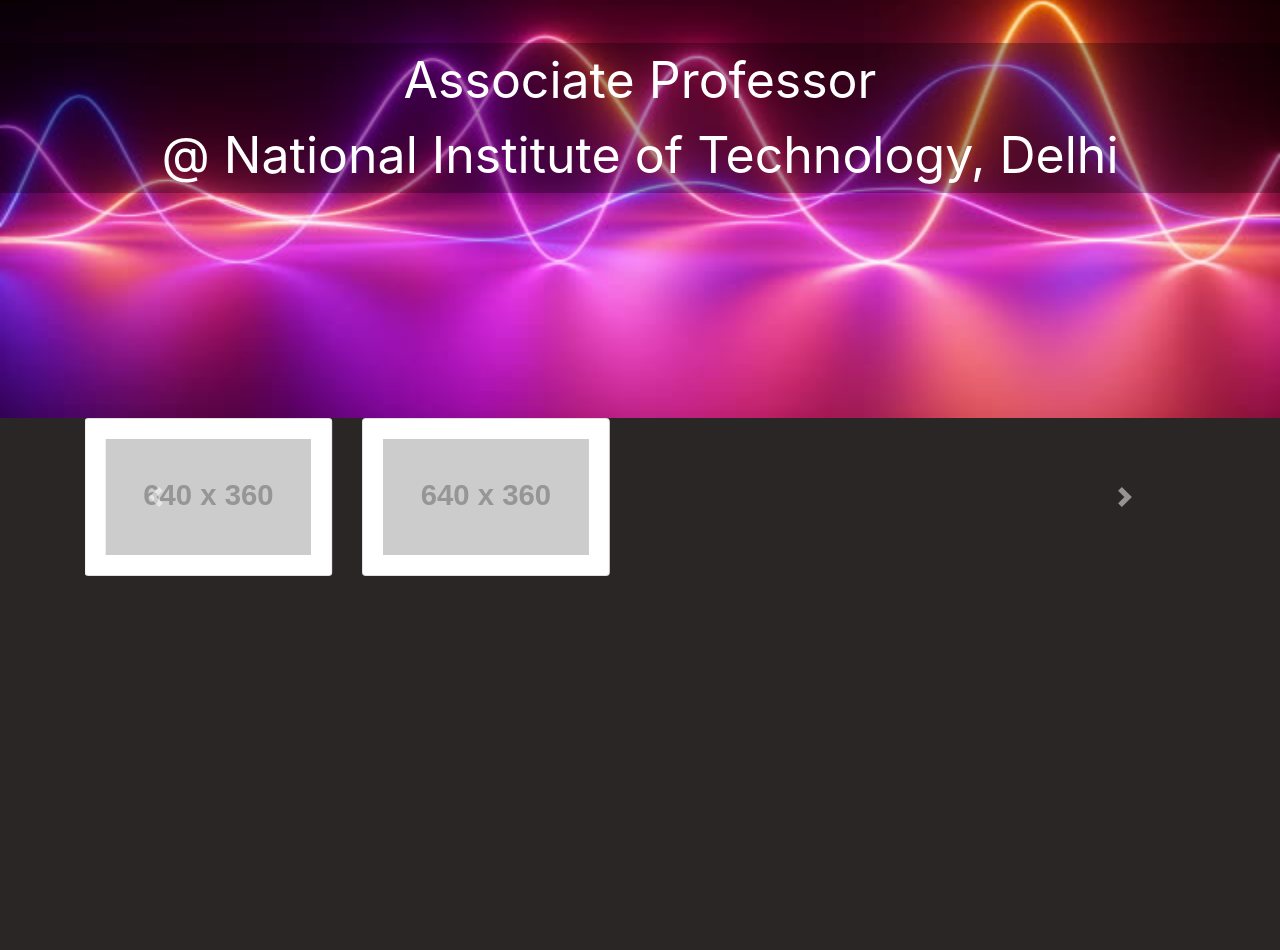
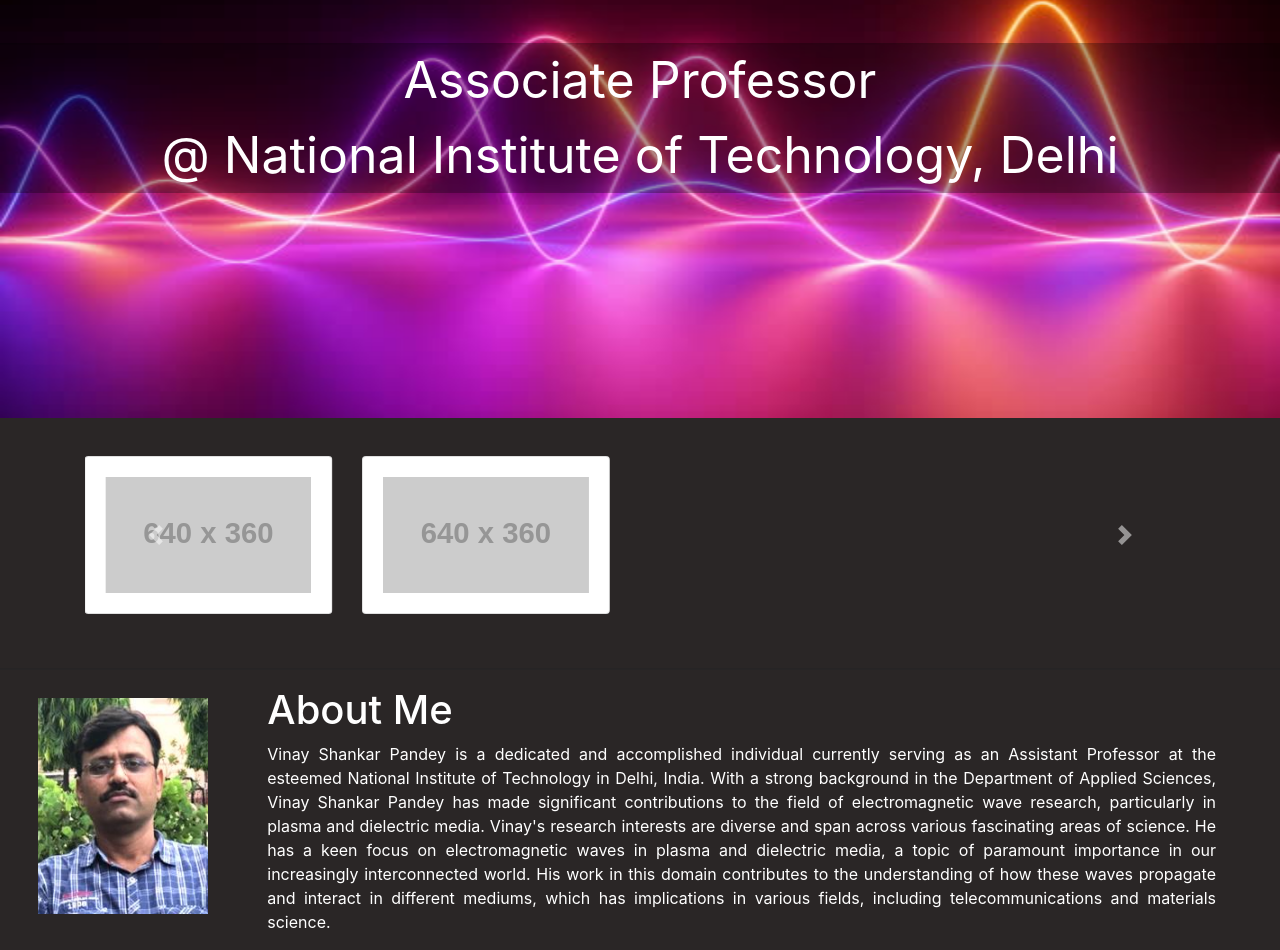
Before and after one commit to aykumar21/vport, a plain HTML site: page index.html in a window 1280 px wide. Shown: the part 244-1194 px from the top of the page. Before the commit the page ends 820 px from the top, so only its background shows below. Drawn offline with nearby package versions, Linux system fonts and the light colour scheme; placeholder pictures from the web are drawn by us; a script that the page names is missing.

Commit message:
card-change

```diff
--- a/css/styles.css
+++ b/css/styles.css
@@ -42,6 +42,10 @@
     .carousel-item-prev:not(.carousel-item-end) {
         transform: translateX(-25%) !important;
     }
+#myCarousel{
+    padding-top: 3%;
+    padding-bottom: 3%;
+}
 .navbar-container{
     background-color: #252B48;
 }
@@ -74,3 +78,8 @@
     width: 100%;
     position: relative;
 }
+.about-me{
+    padding-left: 3%;
+    width: 95%;
+    color: white;
+}
--- a/index.html
+++ b/index.html
@@ -1,5 +1,6 @@
 <!DOCTYPE html>
 <html lang="en">
+
 <head>
     <link href="https://cdn.jsdelivr.net/npm/bootstrap@5.0.0-beta2/dist/css/bootstrap.min.css" rel="stylesheet">
     <script src="https://cdn.jsdelivr.net/npm/bootstrap@5.0.0-beta2/dist/js/bootstrap.bundle.min.js"></script>
@@ -7,15 +8,17 @@
     <meta name="viewport" content="width=device-width, initial-scale=1.0">
     <link rel="stylesheet" href="./css/styles.css">
     <link href="https://cdn.jsdelivr.net/npm/bootstrap@4.5.2/dist/css/bootstrap.min.css" rel="stylesheet">
-    <title>Vinay Shankar Pandey</title>
+    <title>Dr. Vinay Shankar Pandey</title>
+    <link rel="icon" type="image/x-icon" href="./images/favicon.ico">
 </head>
+
 <body id="gen">
-    <div class="navbar-container" >
+    <div class="navbar-container">
         <nav class="navbar navbar-expand-lg">
             <div class="container-fluid parent">
                 <a class="navbar-brand text" href="#" style="color: #A5D7E8; font-size:x-large;">V S Pandey</a>
                 <ul class="navbar-nav">
-              <li class="nav-item" >
+                    <li class="nav-item">
                         <a class="nav-link" aria-current="page" href="#" style="color: white;">About Me</a>
                     </li>
                     <li class="nav-item">
@@ -108,10 +111,27 @@
             <span class="carousel-control-next-icon" aria-hidden="true"></span>
             <span class="visually-hidden">Next</span>
         </button>
+    </div>
+    <hr>
+    <div class="about-me">
+        <img style="float: left;padding-right: 5%;padding-top: 1%;" src="./images/about.png" alt="">
+        <h1>About Me</h1>
+        <p style="text-align: justify;">Vinay Shankar Pandey is a dedicated and accomplished individual currently serving as an Assistant Professor
+            at the esteemed National Institute of Technology in Delhi, India. With a strong background in the Department
+            of Applied Sciences, Vinay Shankar Pandey has made significant contributions to the field of electromagnetic
+            wave research, particularly in plasma and dielectric media.
+
+            Vinay's research interests are diverse and span across various fascinating areas of science. He has a keen
+            focus on electromagnetic waves in plasma and dielectric media, a topic of paramount importance in our
+            increasingly interconnected world. His work in this domain contributes to the understanding of how these
+            waves propagate and interact in different mediums, which has implications in various fields, including
+            telecommunications and materials science.</p>
+
+    </div>
 
 
     <script src='https://cdnjs.cloudflare.com/ajax/libs/jquery/3.5.1/jquery.min.js'></script>
     <script src="index.js"></script>
+</body>
 
-  </body>
 </html>
```
Also changed, not shown: images/about.png (added), images/favicon.ico (added). Lines whose indentation alone changed are shown as unchanged.
